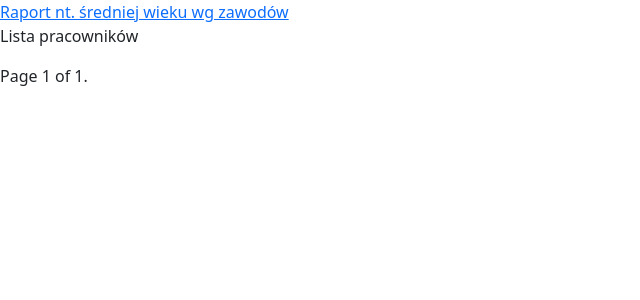
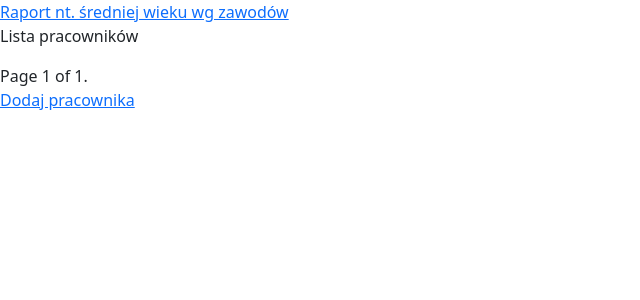
Before and after one commit to Ewelina179/employee_management_app, a Django app: page / in a window 1280 px wide. Shown: the part 56-356 px from the top of the page, without its empty margins (0-640 px from the left). Run offline with Django 4.2, Linux system fonts and the light colour scheme; data that the repository does not hold is empty; some libraries are stand-ins or nearby versions.

Commit message:
added href to create employee

```diff
--- a/employee_list/employees/templates/employee/list_of_employees.html
+++ b/employee_list/employees/templates/employee/list_of_employees.html
@@ -35,8 +35,7 @@
     </span>
 </div>
 
-
-
+<a href="{% url 'create' %}">Dodaj pracownika</a>
 
 <script >
 $(".link-delete").on("click", function(e){
```
